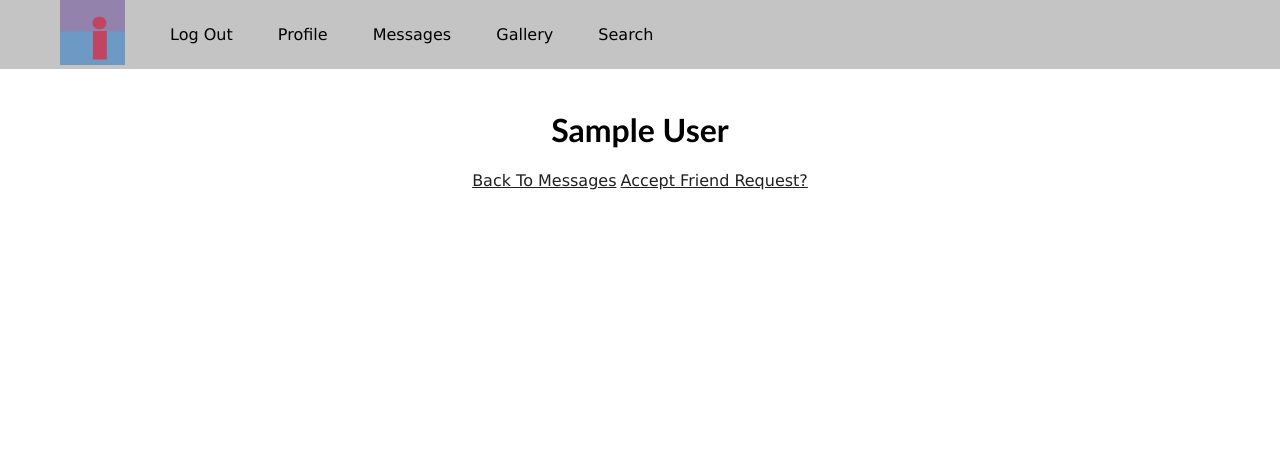
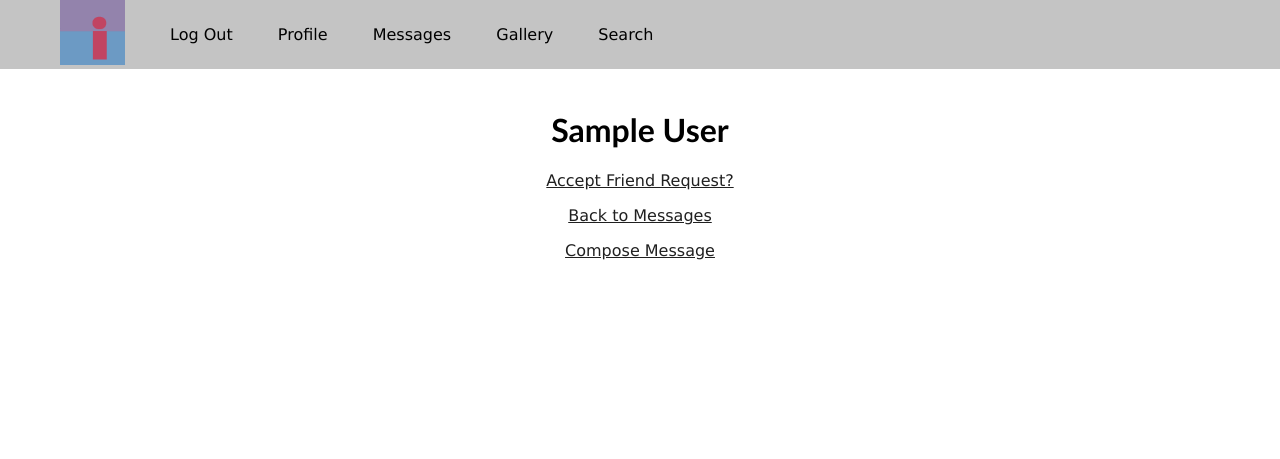
Before and after one commit to whcampbell/Impression, a Django app: page /users/message/1 in a window 1280 px wide. Shown: the top 459 px of the page. Run offline with Django 4.2, Linux system fonts and the light colour scheme; a user stored in the database is signed in; tables that the repository leaves empty hold one stand-in row (values such as "Sample post").

Commit message:
Previous/Other message display  - query refactor for messages  - message detail inherits message html  - url refactoring  - friend requests delete after answering

```diff
--- a/Impression/templates/base.html
+++ b/Impression/templates/base.html
@@ -26,7 +26,7 @@
                     <a href="{% url 'users:profile' username=user.username %}">Profile</a>
                 </li>
                 <li>
-                    <a href="{% url 'users:messages' username=user.username %}">Messages</a>
+                    <a href="{% url 'users:messages' %}">Messages</a>
                 </li>
                 {% else %}
                 <li>
--- a/users/templates/users/message_detail.html
+++ b/users/templates/users/message_detail.html
@@ -1,16 +1,23 @@
-{% extends 'base.html' %}
+{% extends 'users/messages.html' %}
 
 {% block title %}Impression{% endblock %}
-{% block header %}{{ message.title }}{% endblock %}
+{% block header %}{{ curr_message.title }}{% endblock %}
+
+
 
 {% block content %}
-    <a href="{% url 'users:messages' username=username %}">Back To Messages</a>
 
-    {% if message.is_friend_request %}
-        <a href="{% url 'users:make_friends' sender=message.sender %}">
+    {% if curr_message.is_friend_request %}
+        <a href="{% url 'users:make_friends' sender=curr_message.sender %}">
             Accept Friend Request?
         </a>
     {% else %}
-        {{ message.body|linebreaks }}
+        {{ curr_message.body|linebreaks }}
     {% endif %}
+
+    <p>
+        <a href="{% url 'users:messages' %}">Back to Messages</a>
+    </p>
+
+    {{ block.super }}
 {% endblock content %}
--- a/users/templates/users/messages.html
+++ b/users/templates/users/messages.html
@@ -4,13 +4,14 @@
 {% block header %}My Messages{% endblock %}
 
 {% block content %}
+
     <a href="{% url 'users:compose_message' %}">Compose Message</a>
 
-{% for sender, message in messages %}
+    {% for message in messages %}
         {% if message.read %}
             <a href="{% url 'users:message_detail' id=message.id %}">
                 <div style="background-color:#D4D4D4">
-                <h3>{{ sender }}</h3>
+                    <h3>{{ message.sender }}</h3>
                     <p>
                         {{ message.title }}
                     </p>
@@ -20,7 +21,7 @@
         {% else %}
             <a href="{% url 'users:message_detail' id=message.id %}">
                 <div style="background-color:#FFFFFF">
-                <h3>{{ sender }}</h3>
+                    <h3>{{ message.sender }}</h3>
                     <p>
                         {{ message.title }}
                     </p>
--- a/users/urls.py
+++ b/users/urls.py
@@ -7,7 +7,7 @@ urlpatterns = [
     path('login/', views.login_view, name="login"),
     path('logout/', views.logout_view, name="logout"),
     path('profile/<slug:username>', views.profile, name="profile"),
-    path('messages/<slug:username>', views.messages, name="messages"),
+    path('messages/', views.messages, name="messages"),
     path('compose_message', views.message_create, name='compose_message'),
     path('message/<int:id>', views.message_detail, name="message_detail"),
     path('send-friends/<slug:receiver>', views.send_friends, name="send_friends"),
--- a/users/views.py
+++ b/users/views.py
@@ -60,29 +60,17 @@ def profile(request, username) :
     }
     return render(request, 'users/profile.html', context)
 
-def messages(request, username) :
-    # User verification
-    if (request.user.username != username) :
-        raise PermissionDenied
+def messages(request) :
+    if not request.user.is_authenticated :
+        return HttpResponseRedirect(reverse('users:login'))
 
-    # Get user/message objects
-    user = CustomUser.objects.get(username=username)
-    messages = Message.objects.filter(receiver=user.pk)
-
-    # get latest message per sender
-    finalized_messages = []
-    senders = []
-    for message in messages :
-
-        # if no messages found yet for this sender - just add
-        if (message.sender not in senders) :
-            senders.append(message.sender)
-            finalized_messages.append([message.sender, message])
-        # should be ordered by model metadata
-        # first one will always be latest
+    # I hear that this only works on Postgres!
+    # (select distinct on a single field rather than the whole object)
+    messages = Message.objects.order_by('sender', '-time_sent').distinct(
+        'sender').filter(receiver=request.user)
 
     # send 'er
-    return render(request, 'users/messages.html', {'messages':finalized_messages})
+    return render(request, 'users/messages.html', {'messages':messages})
 
 def message_detail(request, id) :
     message = Message.objects.get(pk=id)
@@ -92,9 +80,15 @@ def message_detail(request, id) :
 
     message.read = True
     message.save()
+
+    other_messages = Message.objects.filter(
+        sender=message.sender,
+        receiver=message.receiver).exclude(pk=id)
+
     context = {
-        'message':message,
+        'curr_message':message,
         'username':request.user.username,
+        'messages':other_messages,
     }
     return render(request, 'users/message_detail.html', context)
 
@@ -121,7 +115,7 @@ def message_create(request) :
                     )
                 new_message.save()
 
-            return HttpResponseRedirect(reverse('users:messages', args=[request.user.username]))
+            return HttpResponseRedirect(reverse('users:messages'))
 
     else :
         form = MessageForm()
@@ -132,6 +126,11 @@ def message_create(request) :
 def make_friends(request, sender) :
     friend_1 = CustomUser.objects.get(username=sender)
     friend_2 = CustomUser.objects.get(username=request.user)
+
+    Message.objects.get(
+        sender=sender,
+        receiver=request.user,
+        is_friend_request=True).delete()
 
     friend_1.friends.add(friend_2)
 
```
Lines whose indentation alone changed are shown as unchanged.
